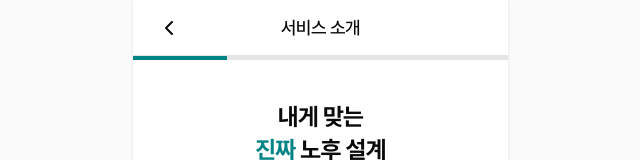
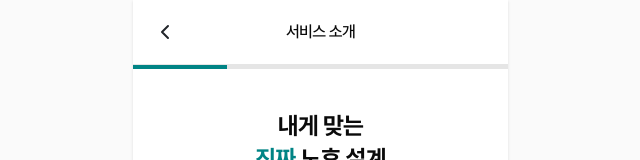
Before and after one commit to HanaroCare/hanaro-care-main, a Next.js app in the folder client/: page /onboarding in a window 1280 px wide. Shown: the top 160 px of the page, without its empty margins (312-952 px from the left). Built offline with nearby package versions, Linux system fonts and the light colour scheme.

Commit message:
refactor: 헤더, 바텀시트 공통 컴포넌트로 변경

```diff
--- a/client/app/(intro)/onboarding/components/OnboardingBottomSheet.tsx
+++ b/client/app/(intro)/onboarding/components/OnboardingBottomSheet.tsx
@@ -1,9 +1,8 @@
 "use client";
 
 import { useRouter } from "next/navigation";
-import { useEffect } from "react";
-import PrimaryButton from "@/components/PrimaryButton";
-import { motion, AnimatePresence } from "framer-motion";
+import PrimaryButton from "@/components/baseelements/PrimaryButton";
+import BottomSheet from "@/components/modules/BottomSheet";
 
 type OnboardingBottomSheetProps = {
   isOpen: boolean;
@@ -19,43 +18,13 @@ export default function OnboardingBottomSheet({
 }: OnboardingBottomSheetProps) {
   const router = useRouter();
 
-  useEffect(() => {
-    if (isOpen) {
-      document.body.style.overflow = "hidden";
-    } else {
-      document.body.style.overflow = "auto";
-    }
-    return () => {
-      document.body.style.overflow = "auto";
-    };
-  }, [isOpen]);
-
   const handleNavigation = (path: string) => {
     localStorage.setItem("HAS_SEEN_ONBOARDING", "true");
     router.push(path);
   };
 
   return (
-    <AnimatePresence>
-      {isOpen && (
-        <>
-          <motion.div
-            initial={{ opacity: 0 }}
-            animate={{ opacity: 1 }}
-            exit={{ opacity: 0 }}
-            onClick={onClose}
-            className="fixed inset-0 z-40 bg-black/40 backdrop-blur-[2px]"
-          />
-
-          <motion.div
-            initial={{ y: "100%" }}
-            animate={{ y: 0 }}
-            exit={{ y: "100%" }}
-            transition={{ type: "spring", damping: 25, stiffness: 300 }}
-            className="fixed bottom-0 left-1/2 z-50 flex w-full max-w-[375px] -translate-x-1/2 flex-col rounded-t-[1.5rem] bg-white px-[1.5rem] pb-[3.5rem] pt-[1.25rem] shadow-2xl"
-          >
-            <div className="mx-auto mb-[2rem] h-[0.375rem] w-[3rem] rounded-full bg-gray-200" />
-
+    <BottomSheet isOpen={isOpen} onClose={onClose}>
       <div className="mb-[2.5rem] w-full text-center">
         <h2 className="text-[1.5rem] font-bold text-foreground">
           처음 오셨나요?
@@ -77,9 +46,6 @@ export default function OnboardingBottomSheet({
           className="!h-[4rem] !text-[1.125rem]"
         />
       </div>
-          </motion.div>
-        </>
-      )}
-    </AnimatePresence>
+    </BottomSheet>
   );
 }
--- a/client/app/(intro)/onboarding/components/OnboardingHeader.tsx
+++ /dev/null
@@ -1,33 +0,0 @@
-import { ChevronLeft } from "lucide-react";
-
-type OnboardingHeaderProps = {
-  onBack: () => void;
-  title?: string;
-};
-
-/**
- * 온보딩 상단 헤더 컴포넌트
- */
-export default function OnboardingHeader({
-  onBack,
-  title = "서비스 소개",
-}: OnboardingHeaderProps) {
-  return (
-    <header className="flex h-[3.5rem] shrink-0 items-center justify-between border-b border-border bg-background px-[1rem]">
-      <button
-        type="button"
-        onClick={onBack}
-        className="p-[0.5rem] transition-opacity hover:opacity-70"
-        aria-label="뒤로가기"
-      >
-        <ChevronLeft className="h-[1.5rem] w-[1.5rem] text-foreground" />
-      </button>
-
-      <h1 className="font-medium text-[1.125rem] text-foreground tracking-tight">
-        {title}
-      </h1>
-
-      <div className="w-[2.5rem]" />
-    </header>
-  );
-}
--- a/client/app/(intro)/onboarding/page.tsx
+++ b/client/app/(intro)/onboarding/page.tsx
@@ -4,9 +4,9 @@ import { useRouter } from "next/navigation";
 import { useState } from "react";
 import ProgressBar from "@/components/ProgressBar";
 import OnboardingBottomSheet from "./components/OnboardingBottomSheet";
-import OnboardingHeader from "./components/OnboardingHeader";
 import OnboardingSlide from "./components/OnboardingSlide";
-import PrimaryButton from "@/components/PrimaryButton";
+import PrimaryButton from "@/components/baseelements/PrimaryButton";
+import Header from "@/components/navigation/Header";
 
 /**
  * 온보딩 페이지
@@ -81,7 +81,7 @@ export default function OnboardingPage() {
 	return (
 		<div className="app-shell relative overflow-hidden bg-background">
 			<div className="app-layout">
-				<OnboardingHeader onBack={handleBack} />
+				<Header title="서비스 소개" />
 
 				<ProgressBar currentStep={currentSlide + 1} totalSteps={slides.length} />
 
```
Lines whose indentation alone changed are shown as unchanged.
